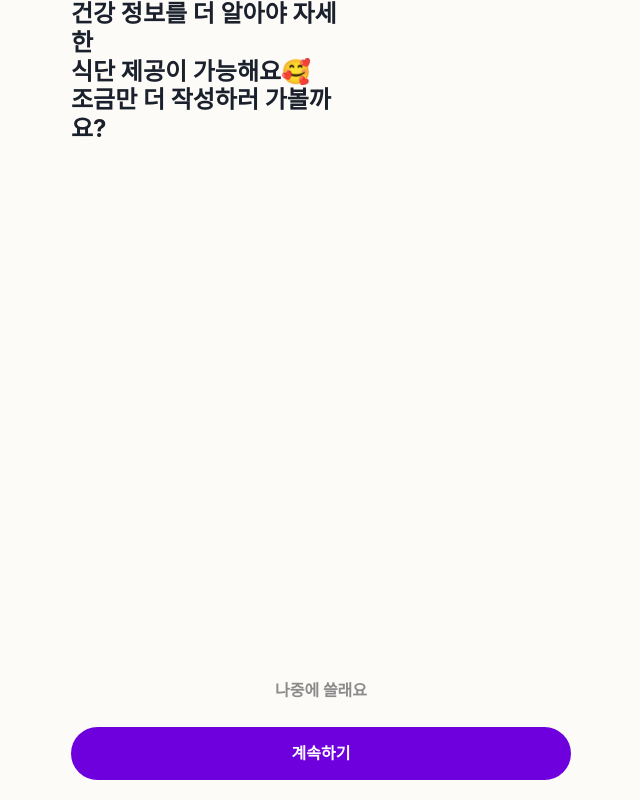
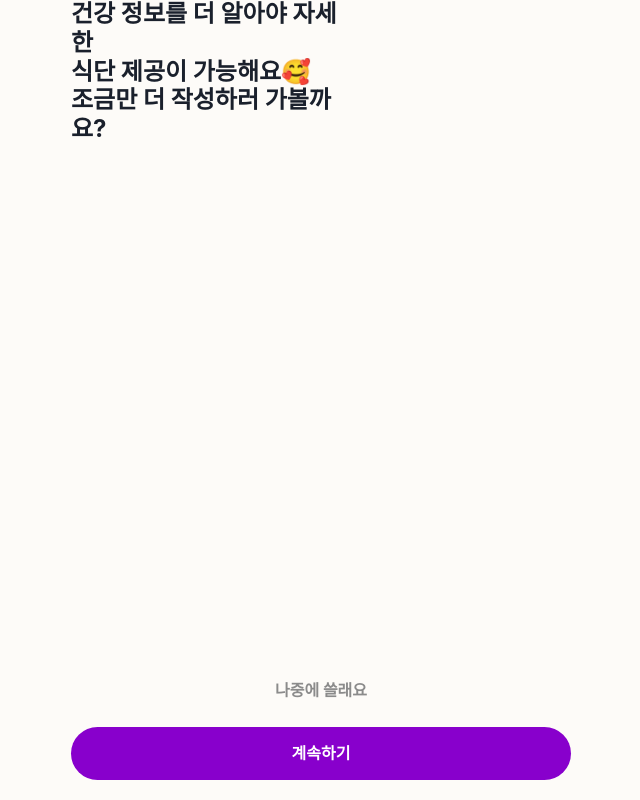
Before and after one commit to foodteacher/FoodTeacherV2-FE, a Next.js app: page /signup-complete in a window 1280 px wide. Shown: the whole page, without its empty margins (319-959 px from the left). Built offline with nearby package versions, Linux system fonts and the light colour scheme.

Commit message:
style : signupbutton 색상
Refs:[#60]

```diff
--- a/app/(beforeLogin)/signup/page.tsx
+++ b/app/(beforeLogin)/signup/page.tsx
@@ -1,11 +1,14 @@
+"use client";
 import { SignupFunnel } from "@/app/(featured-slice)/widgets/signup-funnel/ui/funnel/SignupFunnel";
 import { Box } from "@chakra-ui/react";
 import React from "react";
 
-export const SurveyPage = () => {
+const page = () => {
   return (
     <Box h={"100%"}>
       <SignupFunnel />
     </Box>
   );
 };
+
+export default page;
--- a/app/(featured-slice)/shared/ui/button/SignupButton.tsx
+++ b/app/(featured-slice)/shared/ui/button/SignupButton.tsx
@@ -9,7 +9,7 @@ export const SignupButton = ({
 }: PropsWithChildren<ButtonProps>) => {
   return (
     <Button
-      bgColor={"#6F00DE"}
+      bgColor={"#8800CC"}
       color={"#FFFFFF"}
       marginInlineStart={"0px"}
       fontWeight={"bold"}
@@ -17,6 +17,10 @@ export const SignupButton = ({
       w={"100%"}
       h={"53px"}
       borderRadius={"32px"}
+      _hover={{
+        bg: "#7800B4",
+      }}
+      _pressed={{ bg: "#6D00A3" }}
     >
       {children}
     </Button>
--- a/app/(featured-slice)/widgets/survey-funnel/ui/funnel/index.ts
+++ b/app/(featured-slice)/widgets/survey-funnel/ui/funnel/index.ts
@@ -1 +1 @@
-export { SurveyFunnel } from "./SurveyFunnel";
+export { SurveyFunnel } from "./surveyFunnel";
--- a/app/(featured-slice)/widgets/survey-funnel/ui/funnel/surveyFunnel.tsx
+++ b/app/(featured-slice)/widgets/survey-funnel/ui/funnel/surveyFunnel.tsx
@@ -1,7 +1,6 @@
 import { useFunnel } from "@/app/(featured-slice)/shared/hooks/useFunnel";
 import Funnel from "@/app/(featured-slice)/shared/ui/funnel/Funnel";
 import React, { useState } from "react";
-import { UserPysicalStep } from "../../../signup-funnel/ui/step";
 import { TestStep } from "../step";
 
 export const SurveyFunnel = () => {
```
